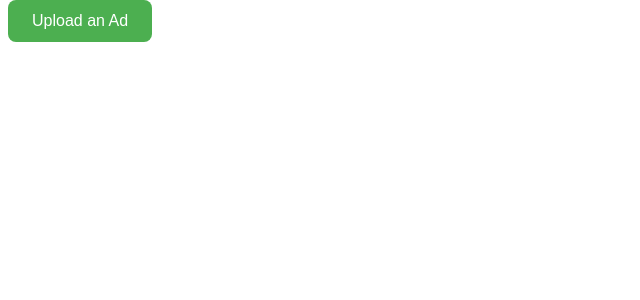
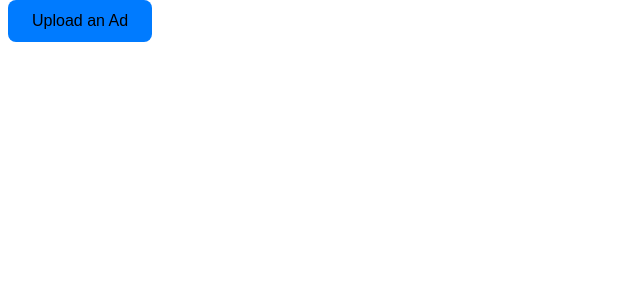
Before and after one commit to caiobadosmanos/AdColl, a Flask app: page /mypage in a window 1280 px wide. Shown: the part 89-389 px from the top of the page, without its empty margins (0-640 px from the left). Run offline with Flask 3, Linux system fonts and the light colour scheme; a user stored in the database is signed in; some libraries are stand-ins or nearby versions.

Commit message:
Auto-commit: Sat Mar  1 18:58:44 UTC 2025

```diff
--- a/static/styles.css
+++ b/static/styles.css
@@ -106,9 +106,9 @@ body {
 
 
 .button {
-    background-color: #4CAF50; /* Verde */
+    background-color: #007BFF; /* Azul */
     border: none;
-    color: white;
+    color: black;
     padding: 12px 24px;
     text-align: center;
     text-decoration: none;
@@ -120,11 +120,11 @@ body {
 }
 
 .button:hover {
-    background-color: #45a049;
+    background-color: #0056b3;
     transform: scale(1.05);
 }
 
 .button:active {
-    background-color: #3e8e41;
+    background-color: #003f7f;
     transform: scale(0.95);
 }
```
Also changed, not shown: 1 other file.
